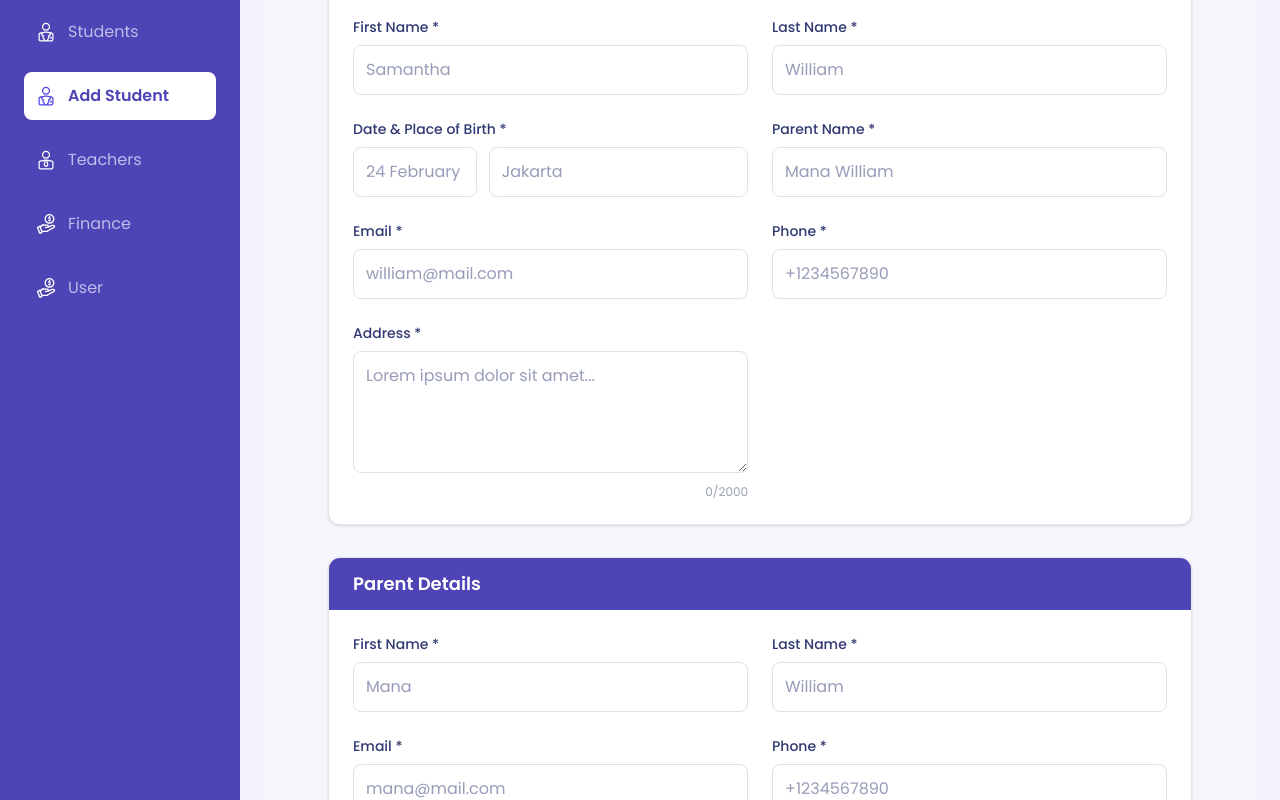
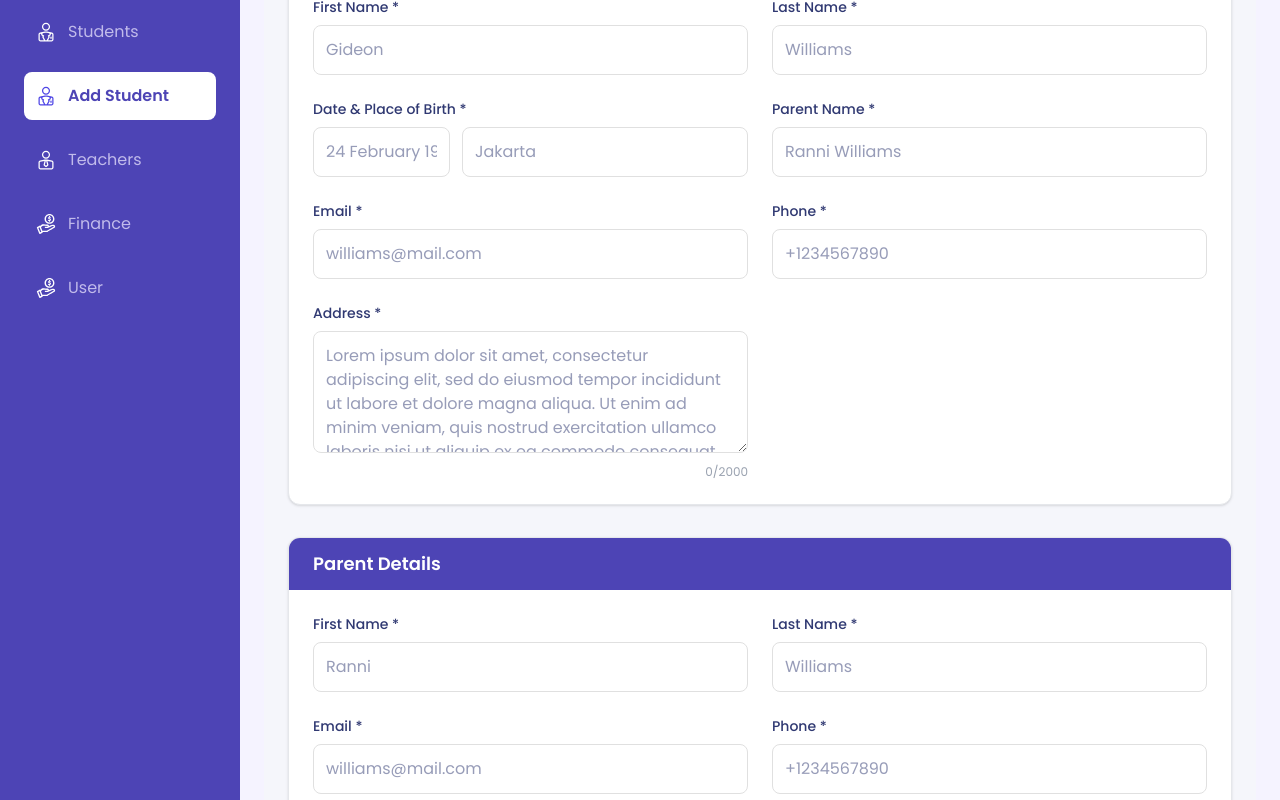
Before and after one commit to TakedaB/akademi, a Next.js app: page /students/add in a window 1280 px wide. Shown: the part 180-980 px from the top of the page. Built offline with nearby package versions, Linux system fonts and the light colour scheme.

Commit message:
style: adjust forms page

```diff
--- a/app/students/add/page.jsx
+++ b/app/students/add/page.jsx
@@ -40,8 +40,8 @@
   };
 
   return (
-    <div className="p-8 bg-[#F5F6FB] min-h-screen">
-      <div className="w-full px-8">
+    <div className="p-3 bg-[#F5F6FB] min-h-screen">
+      <div className="w-full px-3">
         <h1 className="text-2xl font-bold mb-8 text-[#303972]">Add New Student</h1>
 
         <form onSubmit={handleSubmit} className="space-y-8 w-full">
@@ -60,7 +60,7 @@
                   value={student.firstName}
                   onChange={handleStudentChange}
                   className="w-full border border-[#E0E0E0] rounded-lg p-3 text-[#303972] focus:outline-none focus:ring-2 focus:ring-[#A098AE]"
-                  placeholder="Samantha"
+                  placeholder="Gideon"
                   required
                 />
               </div>
@@ -72,7 +72,7 @@
                   value={student.lastName}
                   onChange={handleStudentChange}
                   className="w-full border border-[#E0E0E0] rounded-lg p-3 text-[#303972] focus:outline-none focus:ring-2 focus:ring-[#A098AE]"
-                  placeholder="William"
+                  placeholder="Williams"
                   required
                 />
               </div>
@@ -106,7 +106,7 @@
                   value={student.parentName}
                   onChange={handleStudentChange}
                   className="w-full border border-[#E0E0E0] rounded-lg p-3 text-[#303972] focus:outline-none focus:ring-2 focus:ring-[#A098AE]"
-                  placeholder="Mana William"
+                  placeholder="Ranni Williams"
                   required
                 />
               </div>
@@ -119,7 +119,7 @@
                   onChange={handleStudentChange}
                   type="email"
                   className="w-full border border-[#E0E0E0] rounded-lg p-3 text-[#303972] focus:outline-none focus:ring-2 focus:ring-[#A098AE]"
-                  placeholder="william@mail.com"
+                  placeholder="williams@mail.com"
                   required
                 />
               </div>
@@ -145,7 +145,7 @@
                   onChange={handleStudentChange}
                   rows={4}
                   className="w-full border border-[#E0E0E0] rounded-lg p-3 text-[#303972] focus:outline-none focus:ring-2 focus:ring-[#A098AE]"
-                  placeholder="Lorem ipsum dolor sit amet..."
+                  placeholder='Lorem ipsum dolor sit amet, consectetur adipiscing elit, sed do eiusmod tempor incididunt ut labore et dolore magna aliqua. Ut enim ad minim veniam, quis nostrud exercitation ullamco laboris nisi ut aliquip ex ea commodo consequat.'
                   required
                 />
                 <p className="text-xs text-gray-400 text-right mt-1">0/2000</p>
@@ -169,7 +169,7 @@
                   value={parent.firstName}
                   onChange={handleParentChange}
                   className="w-full border border-[#E0E0E0] rounded-lg p-3 text-[#303972] focus:outline-none focus:ring-2 focus:ring-[#A098AE]"
-                  placeholder="Mana"
+                  placeholder="Ranni"
                 />
               </div>
 
@@ -180,7 +180,7 @@
                   value={parent.lastName}
                   onChange={handleParentChange}
                   className="w-full border border-[#E0E0E0] rounded-lg p-3 text-[#303972] focus:outline-none focus:ring-2 focus:ring-[#A098AE]"
-                  placeholder="William"
+                  placeholder="Williams"
                 />
               </div>
 
@@ -192,7 +192,7 @@
                   value={parent.email}
                   onChange={handleParentChange}
                   className="w-full border border-[#E0E0E0] rounded-lg p-3 text-[#303972] focus:outline-none focus:ring-2 focus:ring-[#A098AE]"
-                  placeholder="mana@mail.com"
+                  placeholder="williams@mail.com"
                 />
               </div>
 
@@ -217,7 +217,7 @@
                   onChange={handleParentChange}
                   rows={4}
                   className="w-full border border-[#E0E0E0] rounded-lg p-3 text-[#303972] focus:outline-none focus:ring-2 focus:ring-[#A098AE]"
-                  placeholder="Parent address..."
+                  placeholder='Lorem ipsum dolor sit amet, consectetur adipiscing elit, sed do eiusmod tempor incididunt ut labore et dolore magna aliqua. Ut enim ad minim veniam, quis nostrud exercitation ullamco laboris nisi ut aliquip ex ea commodo consequat. '
                 />
                 <p className="text-xs text-gray-400 text-right mt-1">0/2000</p>
               </div>
```
